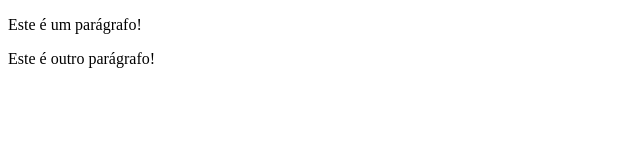
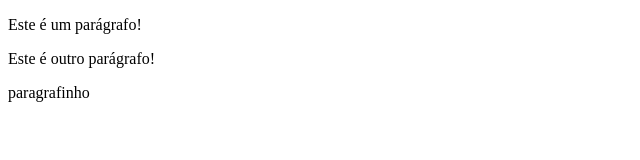
Before and after one commit to beatrizmanfredini/Trabalhinho3a, a plain HTML site: page index.html in a window 1280 px wide. Shown: the whole page, without its empty margins (0-640 px from the left). Drawn offline with Linux system fonts and the light colour scheme.

Commit message:
versãozinha

```diff
--- a/index.html
+++ b/index.html
@@ -7,5 +7,6 @@
 <body>
 	<p>Este é um parágrafo!</p>
 	<p>Este é outro parágrafo!</p>
+	<p>paragrafinho</p>
 </body>
 </html>
```
